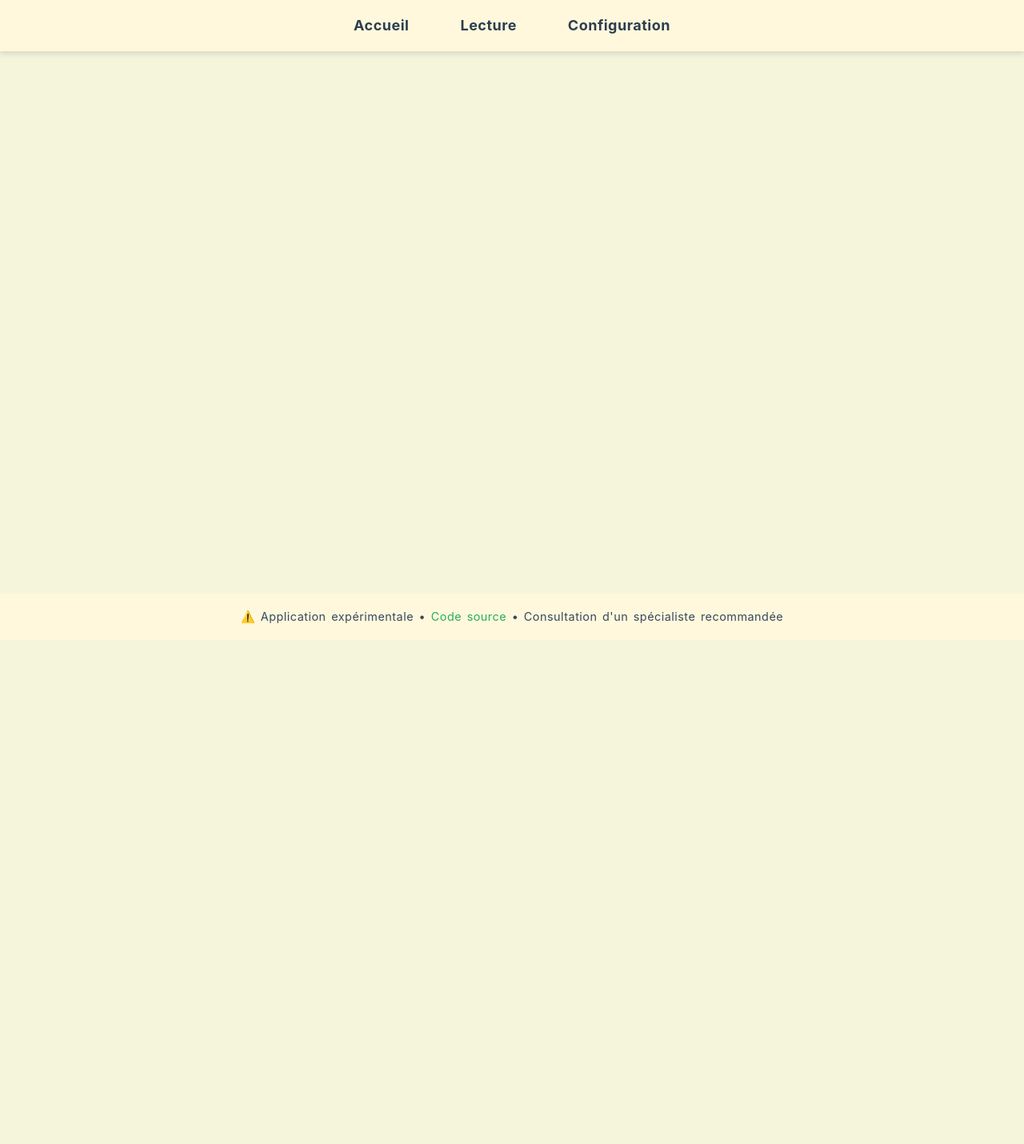
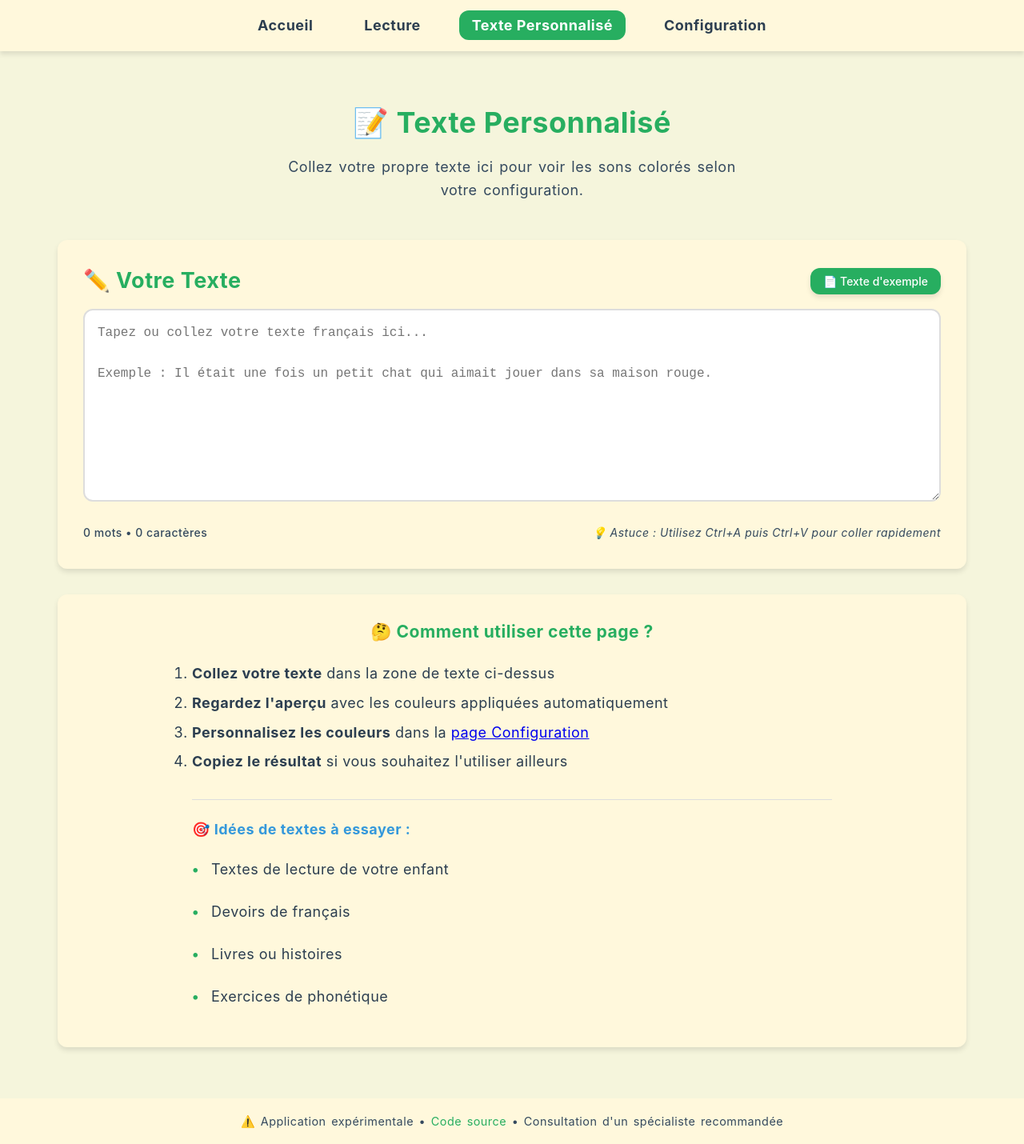
Before and after one commit to jbdoumenjou/syllaboo, a Vue app: page /custom-text in a window 1280 px wide. Shown: the whole page at 80% size. Before the commit the page ends 800 px from the top, so only its background shows below. Built offline with nearby package versions, Linux system fonts and the light colour scheme; a web font is replaced by a local one.

Commit message:
Add a custom text page

```diff
--- a/src/App.vue
+++ b/src/App.vue
@@ -4,6 +4,7 @@
       <ul>
         <li><router-link to="/">Accueil</router-link></li>
         <li><router-link to="/reading">Lecture</router-link></li>
+        <li><router-link to="/custom-text">Texte Personnalisé</router-link></li>
         <li><router-link to="/configuration">Configuration</router-link></li>
       </ul>
     </nav>
--- a/src/main.ts
+++ b/src/main.ts
@@ -3,6 +3,7 @@ import { createRouter, createWebHistory } from 'vue-router'
 import App from './App.vue'
 import Home from './views/Home.vue'
 import Reading from './views/Reading.vue'
+import CustomText from './views/CustomText.vue'
 import Configuration from './views/Configuration.vue'
 
 const router = createRouter({
@@ -10,6 +11,7 @@ const router = createRouter({
   routes: [
     { path: '/', component: Home },
     { path: '/reading', component: Reading },
+    { path: '/custom-text', component: CustomText },
     { path: '/configuration', component: Configuration }
   ]
 })
--- /dev/null
+++ b/src/views/CustomText.vue
@@ -0,0 +1,355 @@
+<template>
+  <div class="custom-text-page">
+    <div class="page-header">
+      <h1>📝 Texte Personnalisé</h1>
+      <p class="page-description">
+        Collez votre propre texte ici pour voir les sons colorés selon votre configuration.
+      </p>
+    </div>
+
+    <div class="text-input-section">
+      <div class="input-header">
+        <h2>✏️ Votre Texte</h2>
+        <div class="input-controls">
+          <button @click="clearText" class="clear-btn" v-if="customText.length > 0">
+            🗑️ Effacer
+          </button>
+          <button @click="loadSampleText" class="sample-btn">
+            📄 Texte d'exemple
+          </button>
+        </div>
+      </div>
+
+      <textarea
+        v-model="customText"
+        placeholder="Tapez ou collez votre texte français ici...
+
+Exemple : Il était une fois un petit chat qui aimait jouer dans sa maison rouge."
+        class="text-input"
+        rows="8"
+      ></textarea>
+
+      <div class="input-info">
+        <span class="word-count">{{ wordCount }} mots • {{ characterCount }} caractères</span>
+        <span class="tip">💡 Astuce : Utilisez Ctrl+A puis Ctrl+V pour coller rapidement</span>
+      </div>
+    </div>
+
+    <div class="text-preview-section" v-if="customText.trim().length > 0">
+      <div class="preview-header">
+        <h2>🎨 Aperçu Coloré</h2>
+        <div class="preview-controls">
+          <button @click="copyColoredText" class="copy-btn">
+            📋 Copier le résultat
+          </button>
+        </div>
+      </div>
+
+      <PhoneticText
+        :text="customText"
+        :show-phonetic-legend="true"
+      />
+    </div>
+
+    <div class="help-section" v-if="customText.trim().length === 0">
+      <div class="help-card">
+        <h3>🤔 Comment utiliser cette page ?</h3>
+        <ol>
+          <li><strong>Collez votre texte</strong> dans la zone de texte ci-dessus</li>
+          <li><strong>Regardez l'aperçu</strong> avec les couleurs appliquées automatiquement</li>
+          <li><strong>Personnalisez les couleurs</strong> dans la <router-link to="/configuration">page Configuration</router-link></li>
+          <li><strong>Copiez le résultat</strong> si vous souhaitez l'utiliser ailleurs</li>
+        </ol>
+
+        <div class="examples">
+          <h4>🎯 Idées de textes à essayer :</h4>
+          <ul>
+            <li>Textes de lecture de votre enfant</li>
+            <li>Devoirs de français</li>
+            <li>Livres ou histoires</li>
+            <li>Exercices de phonétique</li>
+          </ul>
+        </div>
+      </div>
+    </div>
+  </div>
+</template>
+
+<script setup lang="ts">
+import { ref, computed } from 'vue'
+import PhoneticText from '@/components/PhoneticText.vue'
+
+const customText = ref('')
+
+const wordCount = computed(() => {
+  return customText.value.trim() === '' ? 0 : customText.value.trim().split(/\s+/).length
+})
+
+const characterCount = computed(() => {
+  return customText.value.length
+})
+
+function clearText() {
+  customText.value = ''
+}
+
+function loadSampleText() {
+  customText.value = `Il était une fois, dans un petit village près de la forêt, une jeune fille nommée Marie qui aimait beaucoup lire. Chaque jour, elle se rendait à la bibliothèque pour découvrir de nouvelles histoires.
+
+Un matin, elle trouva un livre mystérieux aux pages jaunies. L'histoire parlait d'un château enchanté où vivaient des animaux qui pouvaient parler. Marie était si passionnée qu'elle lut le livre d'une traite.
+
+Soudain, elle entendit une voix douce qui l'appelait : "Marie, veux-tu nous rejoindre dans notre monde magique ?" C'était le début de la plus belle aventure de sa vie.`
+}
+
+async function copyColoredText() {
+  try {
+    await navigator.clipboard.writeText(customText.value)
+    alert('✅ Texte copié dans le presse-papiers!')
+  } catch (error) {
+    // Fallback for older browsers
+    const textArea = document.createElement('textarea')
+    textArea.value = customText.value
+    document.body.appendChild(textArea)
+    textArea.select()
+    document.execCommand('copy')
+    document.body.removeChild(textArea)
+    alert('✅ Texte copié!')
+  }
+}
+</script>
+
+<style scoped>
+.custom-text-page {
+  max-width: 1200px;
+  margin: 0 auto;
+  padding: 2rem;
+}
+
+.page-header {
+  text-align: center;
+  margin-bottom: 3rem;
+}
+
+.page-header h1 {
+  color: var(--accent-primary);
+  margin-bottom: 1rem;
+}
+
+.page-description {
+  font-size: 18px;
+  color: var(--text-secondary);
+  max-width: 600px;
+  margin: 0 auto;
+  line-height: 1.6;
+}
+
+.text-input-section {
+  background-color: var(--bg-secondary);
+  border-radius: var(--border-radius);
+  padding: 2rem;
+  margin-bottom: 2rem;
+  box-shadow: var(--shadow);
+}
+
+.input-header {
+  display: flex;
+  justify-content: space-between;
+  align-items: center;
+  margin-bottom: 1rem;
+}
+
+.input-header h2 {
+  color: var(--accent-primary);
+  margin: 0;
+}
+
+.input-controls {
+  display: flex;
+  gap: 1rem;
+}
+
+.clear-btn, .sample-btn, .copy-btn {
+  padding: 0.5rem 1rem;
+  border: none;
+  border-radius: var(--border-radius);
+  font-size: 14px;
+  cursor: pointer;
+  transition: all 0.2s ease;
+  font-weight: 500;
+}
+
+.clear-btn {
+  background-color: #e74c3c;
+  color: white;
+}
+
+.clear-btn:hover {
+  background-color: #c0392b;
+}
+
+.sample-btn, .copy-btn {
+  background-color: var(--accent-primary);
+  color: white;
+}
+
+.sample-btn:hover, .copy-btn:hover {
+  background-color: #219a52;
+}
+
+.text-input {
+  width: 100%;
+  min-height: 200px;
+  padding: 1rem;
+  border: 2px solid #ddd;
+  border-radius: var(--border-radius);
+  font-family: var(--reading-font-family), monospace;
+  font-size: 16px;
+  line-height: 1.6;
+  resize: vertical;
+  background-color: white;
+  color: var(--text-primary);
+}
+
+.text-input:focus {
+  border-color: var(--accent-primary);
+  outline: none;
+  box-shadow: 0 0 0 3px rgba(39, 174, 96, 0.1);
+}
+
+.input-info {
+  display: flex;
+  justify-content: space-between;
+  align-items: center;
+  margin-top: 1rem;
+  font-size: 14px;
+  color: var(--text-secondary);
+}
+
+.word-count {
+  font-weight: 500;
+}
+
+.tip {
+  font-style: italic;
+}
+
+.text-preview-section {
+  background-color: var(--bg-secondary);
+  border-radius: var(--border-radius);
+  padding: 2rem;
+  margin-bottom: 2rem;
+  box-shadow: var(--shadow);
+}
+
+.preview-header {
+  display: flex;
+  justify-content: space-between;
+  align-items: center;
+  margin-bottom: 1.5rem;
+}
+
+.preview-header h2 {
+  color: var(--accent-primary);
+  margin: 0;
+}
+
+.preview-controls {
+  display: flex;
+  gap: 1rem;
+}
+
+.help-section {
+  background-color: var(--bg-secondary);
+  border-radius: var(--border-radius);
+  padding: 2rem;
+  box-shadow: var(--shadow);
+}
+
+.help-card {
+  max-width: 800px;
+  margin: 0 auto;
+}
+
+.help-card h3 {
+  color: var(--accent-primary);
+  margin-bottom: 1.5rem;
+  text-align: center;
+}
+
+.help-card ol {
+  margin-bottom: 2rem;
+}
+
+.help-card li {
+  margin-bottom: 0.5rem;
+  line-height: 1.6;
+}
+
+.examples {
+  border-top: 1px solid #ddd;
+  padding-top: 1.5rem;
+}
+
+.examples h4 {
+  color: var(--accent-secondary);
+  margin-bottom: 1rem;
+}
+
+.examples ul {
+  list-style: none;
+  padding: 0;
+}
+
+.examples li {
+  padding: 0.5rem 0;
+  padding-left: 1.5rem;
+  position: relative;
+}
+
+.examples li::before {
+  content: "•";
+  color: var(--accent-primary);
+  font-weight: bold;
+  position: absolute;
+  left: 0;
+}
+
+/* Responsive design */
+@media (max-width: 768px) {
+  .custom-text-page {
+    padding: 1rem;
+  }
+
+  .input-header {
+    flex-direction: column;
+    gap: 1rem;
+    align-items: flex-start;
+  }
+
+  .input-controls {
+    width: 100%;
+    justify-content: flex-end;
+  }
+
+  .preview-header {
+    flex-direction: column;
+    gap: 1rem;
+    align-items: flex-start;
+  }
+
+  .preview-controls {
+    width: 100%;
+    justify-content: center;
+  }
+
+  .input-info {
+    flex-direction: column;
+    gap: 0.5rem;
+    align-items: flex-start;
+  }
+
+  .text-input {
+    font-size: 16px; /* Prevents zoom on iOS */
+  }
+}
+</style>
```
